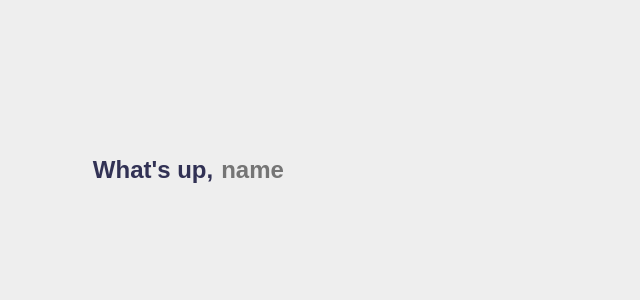
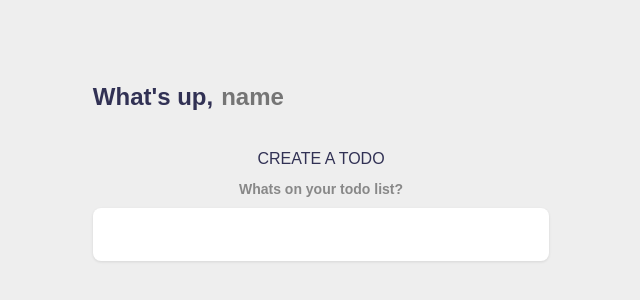
Before and after one commit to Jqueza13/Todo-app, a Vue app: page / in a window 1280 px wide. Shown: the part 230-530 px from the top of the page, without its empty margins (319-959 px from the left). Built offline with nearby package versions, Linux system fonts and the light colour scheme.

Commit message:
todo list is partially working

```diff
--- a/src/App.vue
+++ b/src/App.vue
@@ -1,7 +1,23 @@
 <script setup>
 import {ref} from 'vue'
+const todos = ref([])
+const name = ref('')
+const input_content = ref (' ')
 
-const name = ref('')
+const addTodo = ( ) => {
+  if(input_content.value.trim() === '') {
+    return
+  }
+
+  todos.value.push({
+    content: input_content.value,
+  })
+  input_content.value = ''
+  //console.log(todos)
+
+
+}
+
 </script>
 
 <template>
@@ -15,7 +31,12 @@
     </section>
 
     <section class="create-todo">
-
+      <h3>CREATE A TODO</h3>
+      <form @submit.prevent="addTodo">
+        <h4>Whats on your todo list?</h4>
+        <input type="text" placeholder="e.g, Make a video" v-model="input_content" />
+        {{ input_content }}
+      </form>
     </section>
 
     <section class="todo-list">
```
